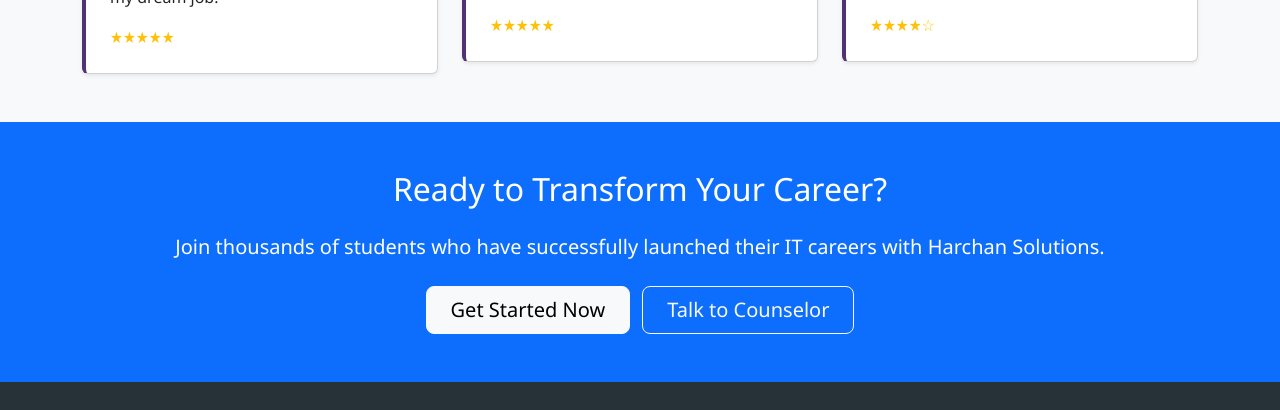
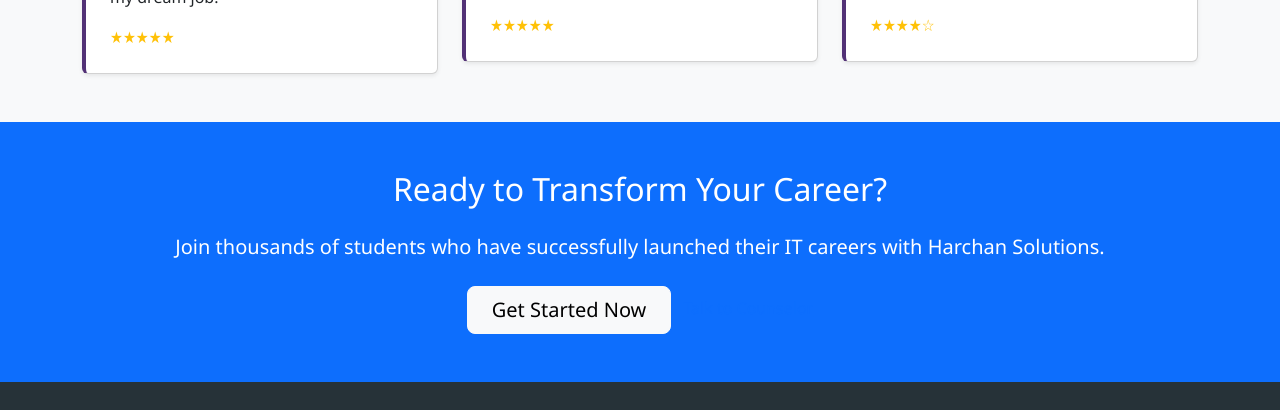
Before and after one commit to 1234hars/edotech, a plain HTML site: page index.html in a window 1280 px wide. Shown: the part 4531-4941 px from the top of the page. Drawn offline with nearby package versions, Linux system fonts and the light colour scheme.

Commit message:
Update index.html

```diff
--- a/index.html
+++ b/index.html
@@ -696,7 +696,9 @@
             <p class="lead mb-4">Join thousands of students who have successfully launched their IT careers with Harchan
                 Solutions.</p>
           <a href="#register" class="btn btn-light btn-lg px-4 me-2">Get Started Now</a>
-            <a href="tell:+916202539953" class="btn btn-outline-light btn-lg px-4">Talk to Counselor</a>
+
+            <a href="tell:+916202539953">Talk to Counselor</a>
+<!--             <a href="tell:+916202539953" class="btn btn-outline-light btn-lg px-4">Talk to Counselor</a> -->
         </div>
     </section>
     <!-- Footer -->
```
